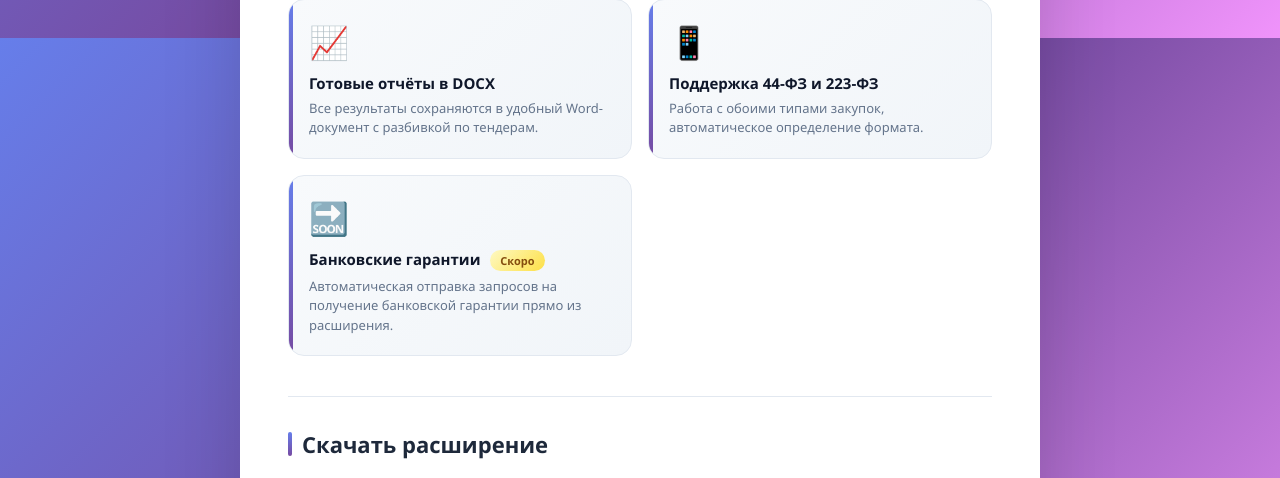
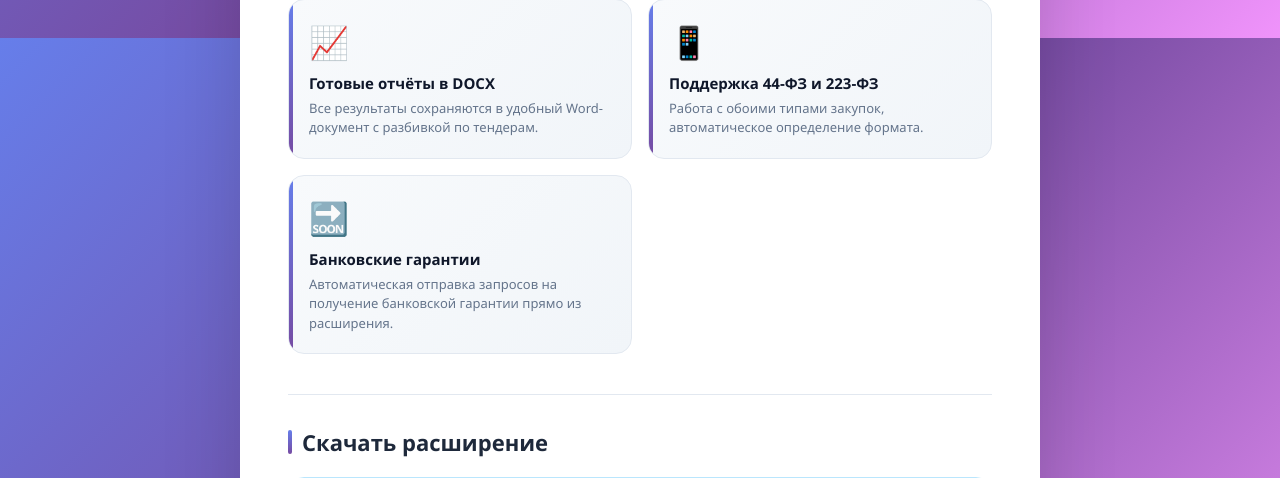
Before and after one commit to danilamozh-maker/tender-parser, a FastAPI app: page / in a window 1280 px wide. Shown: the part 762-1240 px from the top of the page. Run offline with FastAPI, Linux system fonts and the light colour scheme.

Commit message:
Update main.html

```diff
--- a/templates/main.html
+++ b/templates/main.html
@@ -420,7 +420,7 @@
             </div>
             <div class="feature-card">
                 <span class="icon">🔜</span>
-                <strong>Банковские гарантии <span class="coming-soon">Скоро</span></strong>
+                <strong>Банковские гарантии </strong>
                 <p>Автоматическая отправка запросов на получение банковской гарантии прямо из расширения.</p>
             </div>
         </div>
```
